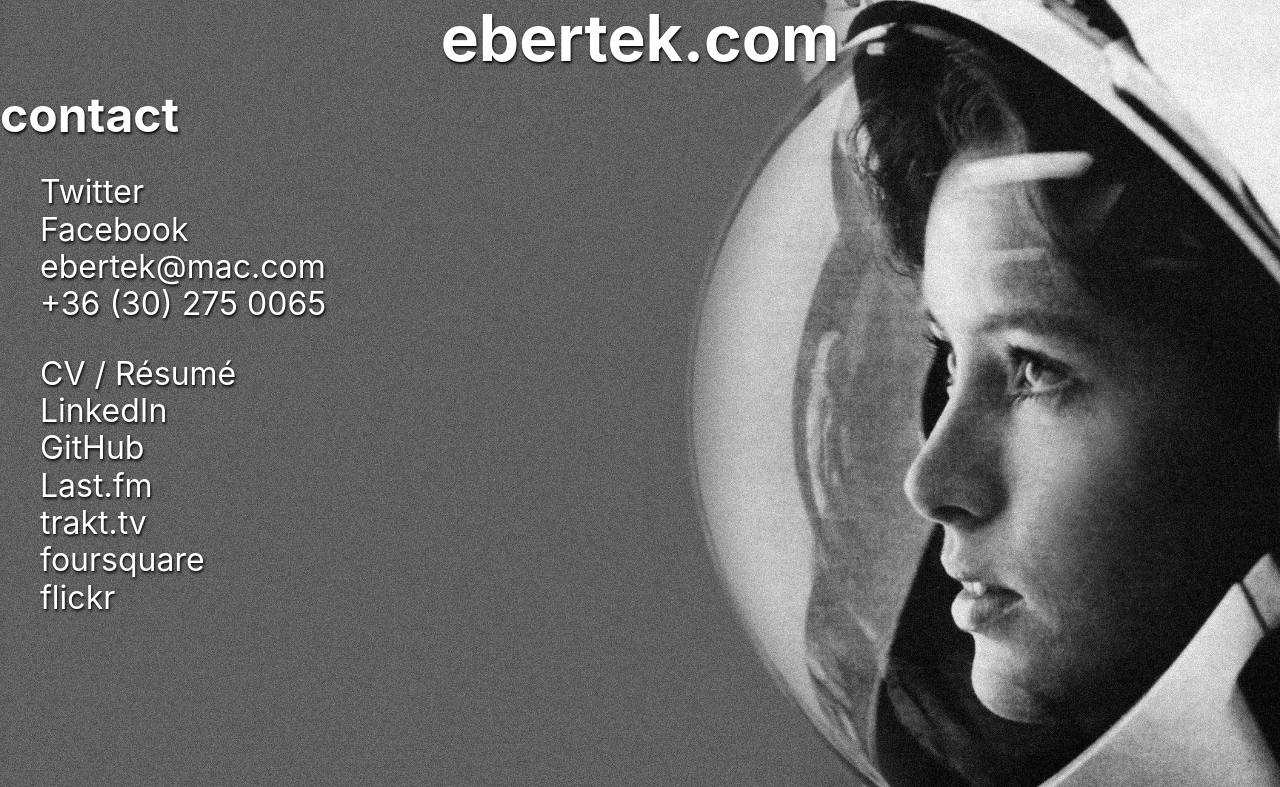
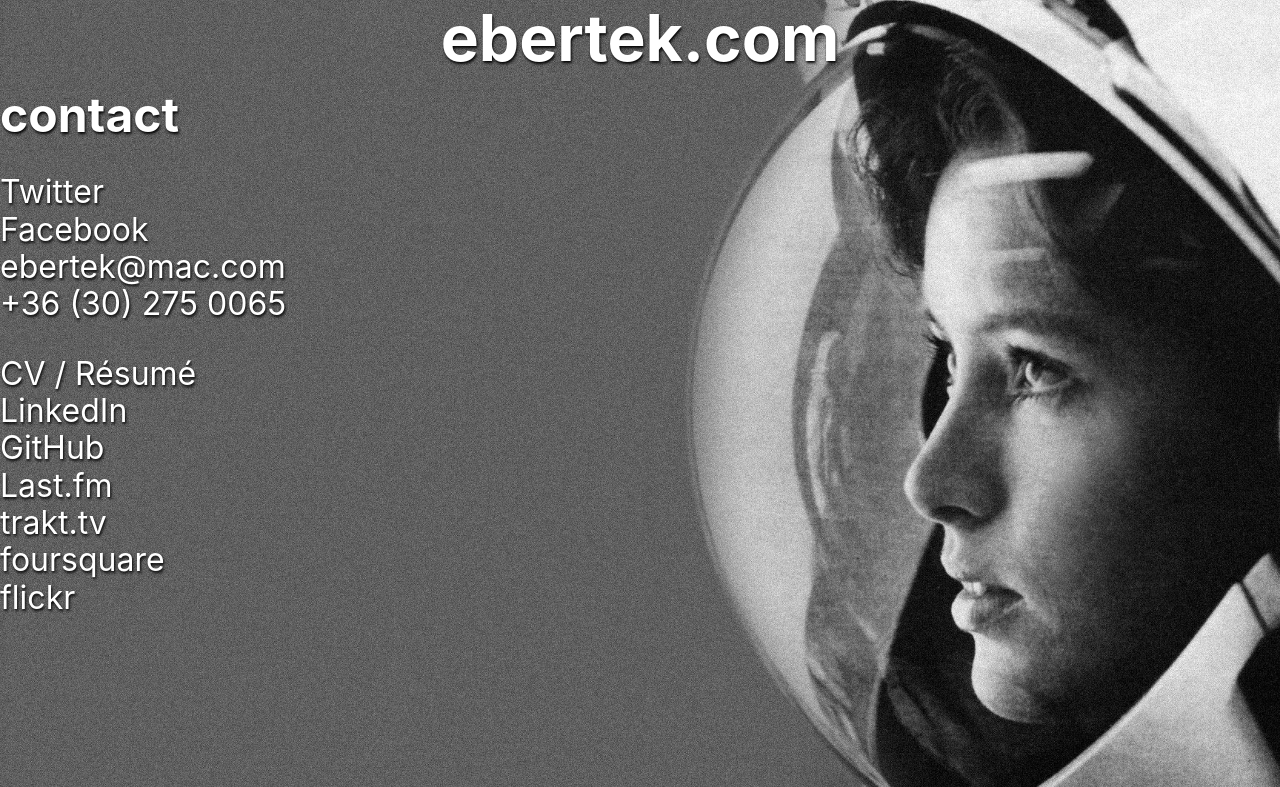
Before and after one commit to ebertek/ebertek.com, a PHP site: page / in a window 1280 px wide. Shown: the part 13-800 px from the top of the page. Run offline with PHP 8.4, Linux system fonts and the light colour scheme; data that the repository does not hold is empty.

Commit message:
Disable list padding

```diff
--- a/css/main.css
+++ b/css/main.css
@@ -41,6 +41,7 @@ a {
 
 ul, li {
   list-style-type: none;
+  padding: 0;
 }
 
 #wrapper {
```
